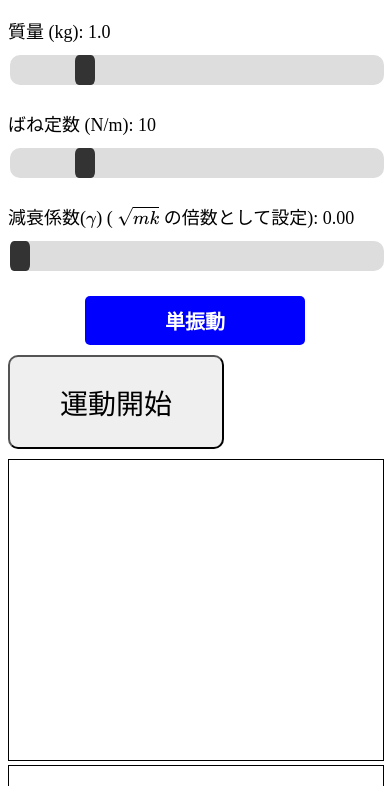
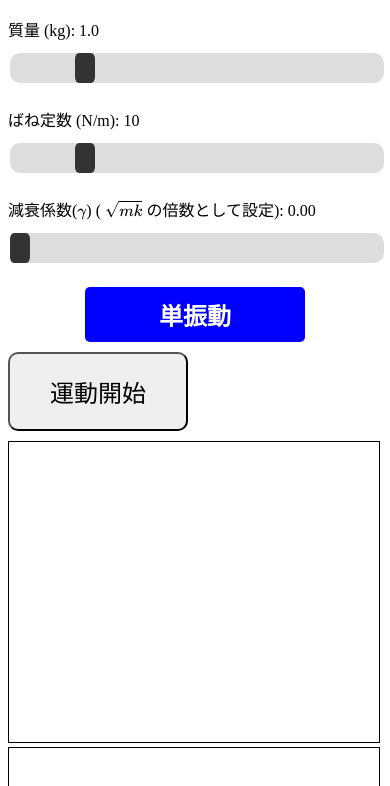
Before and after one commit to stshokn/oscillator, a plain HTML site: page index.html in a window 390 px wide. Shown: the part 58-844 px from the top of the page. Drawn offline with nearby package versions, Linux system fonts and the light colour scheme.

Commit message:
Update index.html

```diff
--- a/index.html
+++ b/index.html
@@ -6,13 +6,6 @@
     <style>
         canvas {
             border: 1px solid black;
-        }
-
-        /* PC表示時のキャンバスのサイズ */
-        #oscillationCanvas,
-        #displacementGraph {
-            width: 600px;  /* PCでの幅を600pxに固定 */
-            height: 300px;  /* 高さも固定 */
         }
 
         .slider-container, .button-container, .info-container {
@@ -58,29 +51,6 @@
             font-size: 24px; /* ボタンのフォントサイズを大きく */
             padding: 20px 40px; /* ボタンのパディングを大きくして全体を大きく */
             border-radius: 10px; /* ボタンの角を丸めて見やすく */
-        }
-
-        /* スマホ向けのスタイル調整 */
-        @media (max-width: 768px) {
-            #oscillationCanvas,
-            #displacementGraph {
-                width: 100% !important;  /* スマホ表示時にキャンバスを横幅いっぱいに設定 */
-                height: auto;  /* 高さはアスペクト比に応じて調整 */
-            }
-
-            input[type="range"] {
-                height: 50px; /* スライダーの高さを50pxに設定して操作しやすくする */
-            }
-            label {
-                font-size: 18px; /* ラベルのサイズを大きくして見やすくする */
-            }
-            .button-container button {
-                font-size: 28px; /* スマホでもさらに大きめのボタン */
-                padding: 25px 50px;
-            }
-            .indicator {
-                font-size: 20px;
-            }
         }
     </style>
     <!-- MathJaxの読み込み -->
@@ -140,15 +110,16 @@
         let amplitude = 130; // 初期振幅を倍に設定
         let initialPosition = amplitude;
 
+        // ウィンドウのリサイズ時にキャンバスの幅と高さを調整
         window.addEventListener('resize', resizeCanvas);
         window.addEventListener('load', resizeCanvas);
 
         function resizeCanvas() {
             if (window.innerWidth <= 768) {
                 // スマホ用に横幅いっぱいにする
-                oscillationCanvas.width = oscillationCanvas.clientWidth;
-                oscillationCanvas.height = 300; // 固定の高さ
-                displacementGraph.width = displacementGraph.clientWidth;
+                oscillationCanvas.width = window.innerWidth - 20; // ページの余白を差し引く
+                oscillationCanvas.height = 300;
+                displacementGraph.width = window.innerWidth - 20;
                 displacementGraph.height = 300;
             } else {
                 // PC表示時には指定した幅に戻す
```
